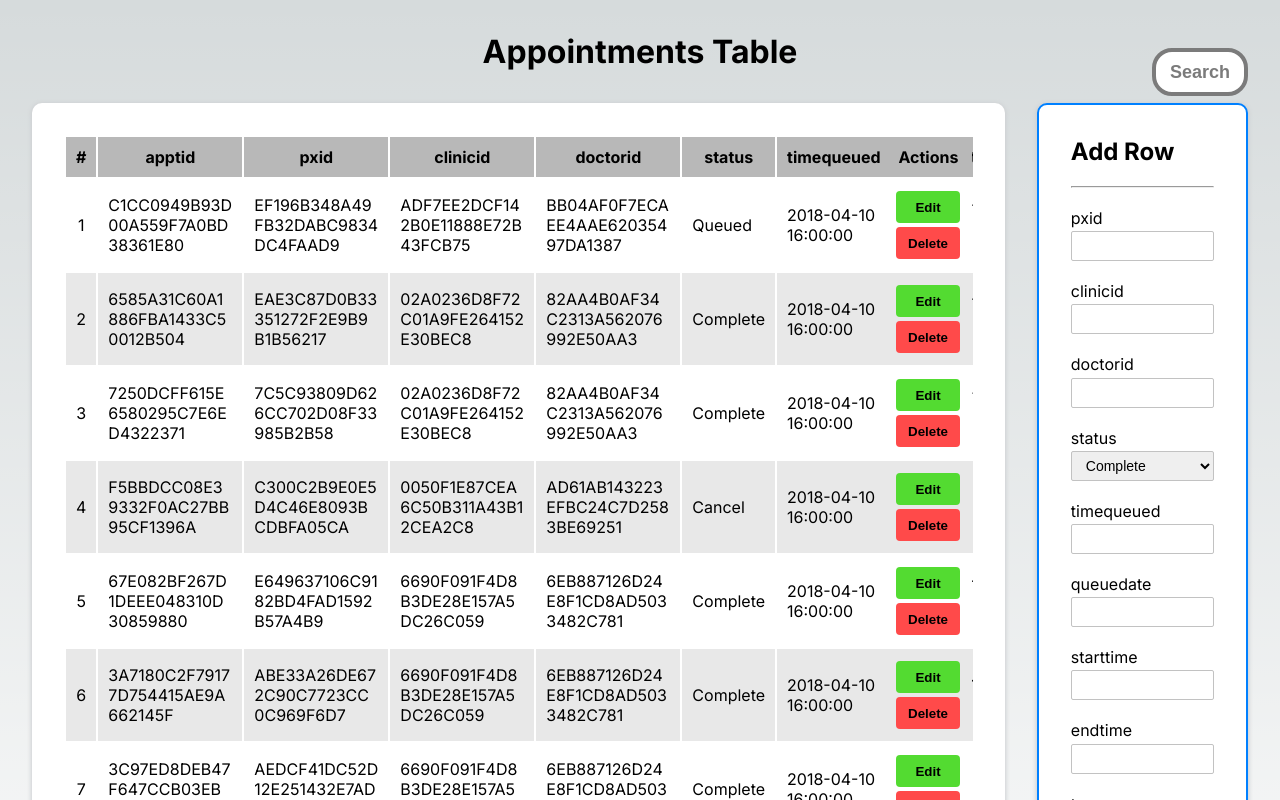
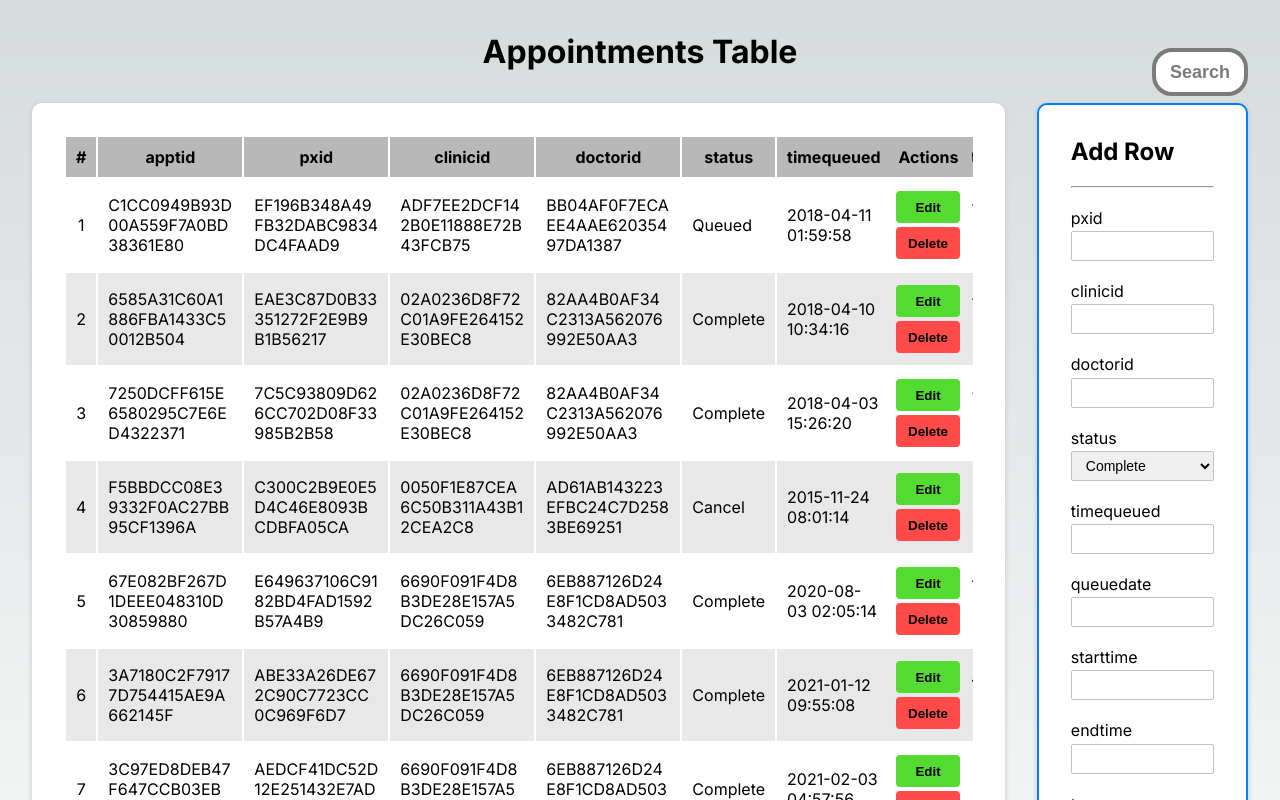
Before and after one commit to qwerttyuiiop1/stadvdb, a Next.js app: page / in a window 1280 px wide. Shown: the top 800 px of the page. Built offline with nearby package versions, Linux system fonts and the light colour scheme.

Commit message:
fix merge errors

```diff
--- a/src/app/page.tsx
+++ b/src/app/page.tsx
@@ -19,7 +19,6 @@ const sample_appointments: Appointment[] = [
     type: "Consultation",
     virtual: null,
     apptid: "C1CC0949B93D00A559F7A0BD38361E80",
-	timequeued: "2018-04-10 16:00:00",
   },
   {
 
@@ -34,7 +33,6 @@ const sample_appointments: Appointment[] = [
     type: "Inpatient",
     virtual: null,
     apptid: "6585A31C60A1886FBA1433C50012B504",
-	timequeued: "2018-04-10 16:00:00",
   },
   {
     pxid: "7C5C93809D626CC702D08F33985B2B58",
@@ -48,7 +46,6 @@ const sample_appointments: Appointment[] = [
     type: "Inpatient",
     virtual: null,
     apptid: "7250DCFF615E6580295C7E6ED4322371",
-	timequeued: "2018-04-10 16:00:00",
   },
   {
     pxid: "C300C2B9E0E5D4C46E8093BCDBFA05CA",
@@ -62,7 +59,6 @@ const sample_appointments: Appointment[] = [
     type: "Consultation",
     virtual: null,
     apptid: "F5BBDCC08E39332F0AC27BB95CF1396A",
-	timequeued: "2018-04-10 16:00:00",
   },
   {
     pxid: "E649637106C9182BD4FAD1592B57A4B9",
@@ -76,7 +72,6 @@ const sample_appointments: Appointment[] = [
     type: "Consultation",
     virtual: null,
     apptid: "67E082BF267D1DEEE048310D30859880",
-	timequeued: "2018-04-10 16:00:00",
   },
   {
     pxid: "ABE33A26DE672C90C7723CC0C969F6D7",
@@ -90,7 +85,6 @@ const sample_appointments: Appointment[] = [
     type: "Consultation",
     virtual: 0,
     apptid: "3A7180C2F79177D754415AE9A662145F",
-	timequeued: "2018-04-10 16:00:00",
   },
   {
     pxid: "AEDCF41DC52D12E251432E7AD7F1B63D",
@@ -104,7 +98,6 @@ const sample_appointments: Appointment[] = [
     type: "Consultation",
     virtual: 1,
     apptid: "3C97ED8DEB47F647CCB03EBD4EF29454",
-	timequeued: "2018-04-10 16:00:00",
   },
 ];
 
--- a/src/components/Form/Form.tsx
+++ b/src/components/Form/Form.tsx
@@ -20,8 +20,7 @@ const Form: React.FC<{
         endtime: null,
         type: '',
         virtual: null,
-        apptid: '',
-		timequeued: null,
+        apptid: ''
     }), []);
 
     const [formMode, setFormMode] = useState<'add' | 'edit'>('add');
```
